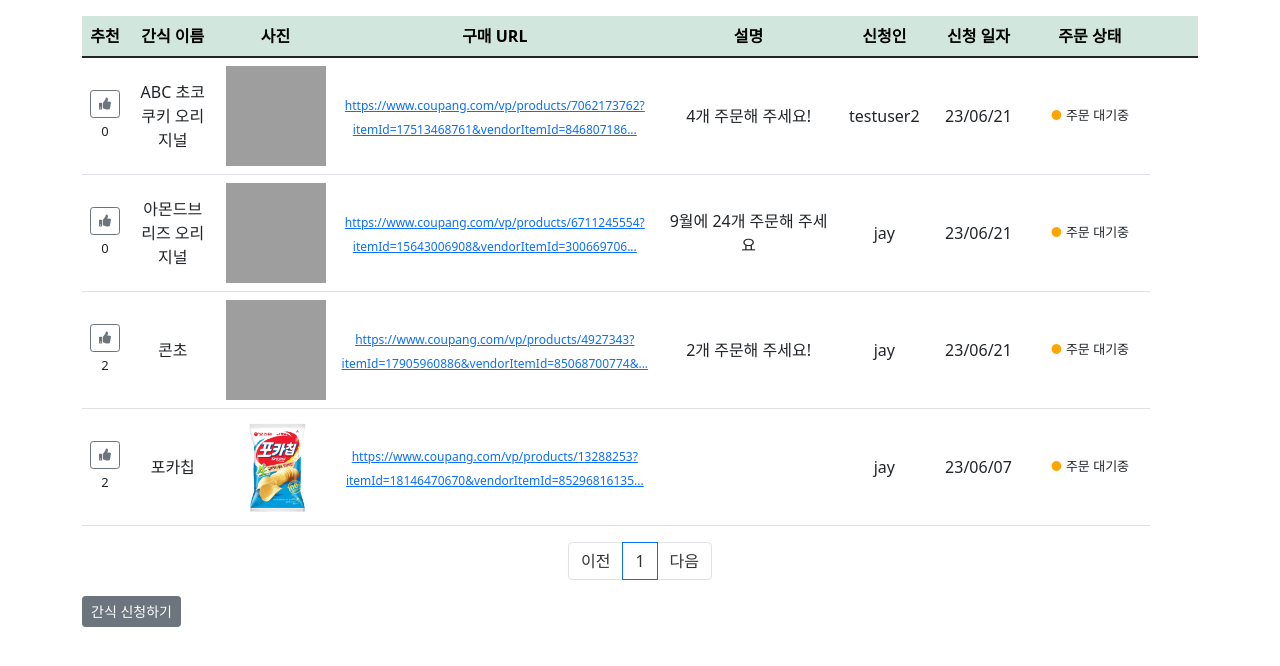
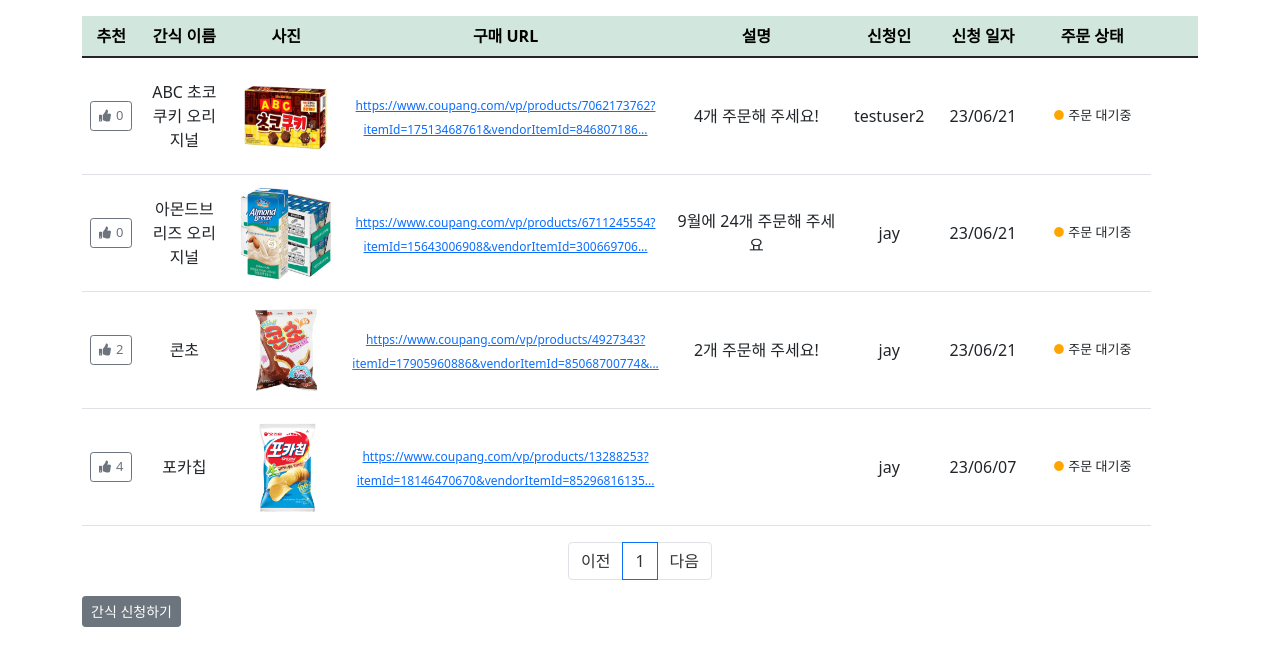
Before and after one commit to Xoeon/Snack-Bar, a Django app: page / in a window 1280 px wide. Shown: the part 57-723 px from the top of the page. Run offline with Django 4.2, Linux system fonts and the light colour scheme; data comes from the database, SQL or seed files in the repository; both versions use the stored data as it was after the commit; some libraries are stand-ins or nearby versions; grey boxes are pictures that could not be loaded.

Commit message:
신청인 표기 오류 수정, 추천 비활성화 기능 추가

```diff
--- a/snack/views/base_views.py
+++ b/snack/views/base_views.py
@@ -6,6 +6,7 @@ from ..models import Snack
 
 def index(request):
     page = request.GET.get('page', '1')
+    top_snacks = Snack.objects.order_by('-vote_count')[:3]
     snack_request_list = Snack.objects.order_by('-create_date')
     paginator = Paginator(snack_request_list, 10)
     page_obj = paginator.get_page(page)
--- a/templates/snack/snack_request_list.html
+++ b/templates/snack/snack_request_list.html
@@ -29,20 +29,22 @@
                     }
                 </style>
                 <td style="text-align: center; vertical-align: middle;">
-                    {% if request.user != snack.requester %}
-                    <a href="{% url 'snack:request_vote' snack.id %}" onclick="return confirm('정말로 추천하시겠습니까?')">
-                        <button type="button" class="recommend btn btn-xs btn-outline-secondary">
+                    {% if request.user != snack.requester and not request.user in snack.voter.all %}
+                      <a href="{% url 'snack:request_vote' snack.id %}" onclick="return confirm('정말로 추천하시겠습니까?')">
+                        <button type="button" class="recommend btn btn-xs btn-outline-secondary btn-circle">
+                          <span style="display: flex; align-items: center;">
                             <i class="fas fa-thumbs-up"></i>
+                            <span class="vote-count" style="font-size: 13px; text-decoration: none; margin-left: 5px;">{{ snack.vote_count }}</span>
+                          </span>
                         </button>
-                    </a>
-                    <span class="vote-count" style="font-size : 13px; text-decoration: none;">{{ snack.voter.count }}</span>
+                      </a>
                     {% else %}
-                    <a href="{% url 'snack:request_vote' snack.id %}" onclick="return confirm('본인이 신청한 간식은 추천할 수 없습니다.'); return false;">
-                        <button type="button" class="recommend btn btn-xs btn-outline-secondary">
-                            <i class="fas fa-thumbs-up"></i>
-                        </button>
-                    </a>
-                    <span class="vote-count" style="font-size : 13px; text-decoration: none;">{{ snack.voter.count }}</span>
+                      <button type="button" class="recommend btn btn-xs btn-outline-secondary btn-circle" disabled>
+                        <span style="display: flex; align-items: center;">
+                          <i class="fas fa-thumbs-up"></i>
+                          <span class="vote-count" style="font-size: 13px; text-decoration: none; margin-left: 5px;">{{ snack.vote_count }}</span>
+                        </span>
+                      </button>
                     {% endif %}
                 </td>
                 <td style="text-align: center; vertical-align: middle;">{{ snack.name }}</td>
```
Also changed, not shown: snack/views/request_views.py (+4 -4 lines), db.sqlite3, media/snack/images/ABC_초코쿠키.jpeg (added), media/snack/images/ABC_초코쿠키_수정.jpeg (added), media/snack/images/스크린샷_2023-06-21_오후_2.50.07.png (added), media/snack/images/스크린샷_2023-06-21_오후_2.55.02.png (added), media/snack/images/콘초.jpeg (added), media/snack/images/콘초_QbbR3mI.jpeg (added), 2 other files.
